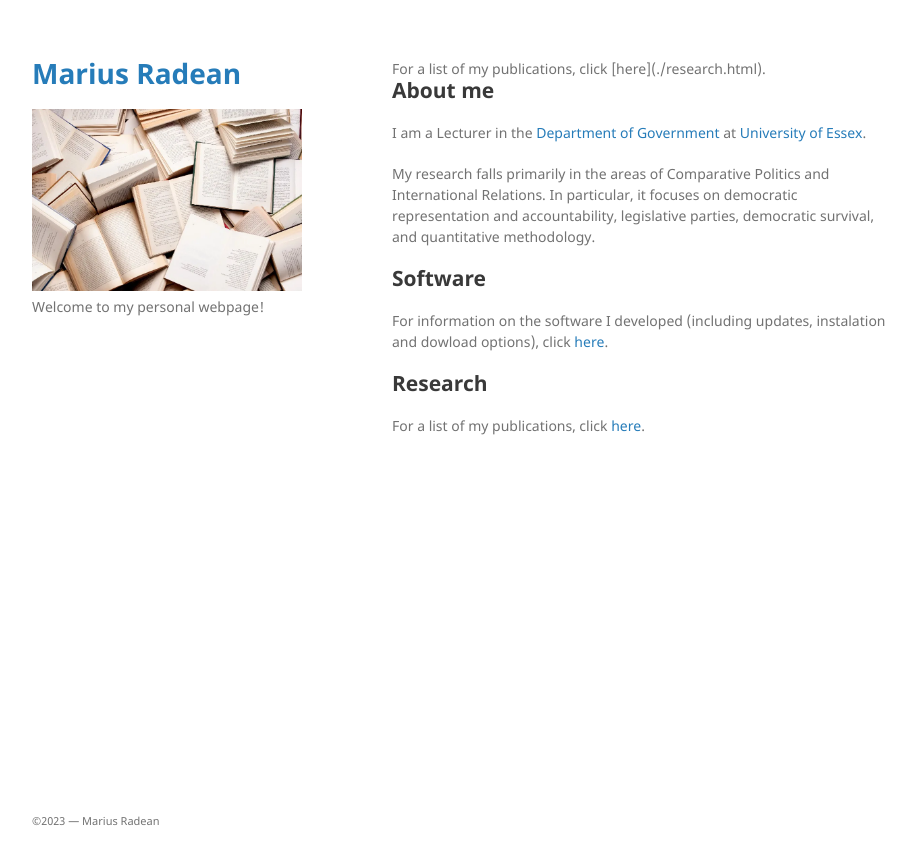
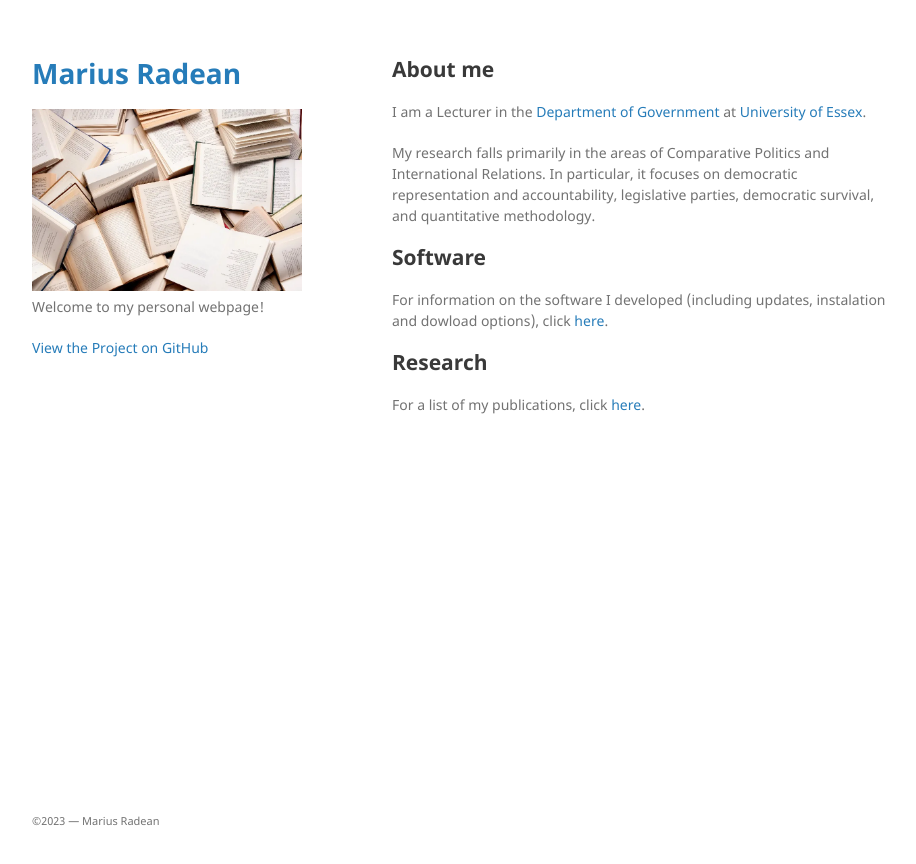
Before and after one commit to mradean/mradean.github.io, a Jekyll site: the page built from index.md, in a window 1280 px wide. Shown: the top 864 px of the page, without its empty margins (178-1094 px from the left). Built offline with Jekyll 4.4.1, drawn with Linux system fonts in a browser that asks for light colours; our own code applies the rules of GitHub Pages for plain Markdown files.

Commit message:
Update default.html

```diff
--- a/_layouts/default.html
+++ b/_layouts/default.html
@@ -22,6 +22,9 @@
         {% endif %}
 
         <p>{{ site.description | default: site.github.project_tagline }}</p>
+
+        <p class="view"><a href="{{ ./software.html }}">View the Project on GitHub <small>{{ https://mradean.github.io/software.html }}</small></a></p>
+
 <!--
         {% if site.github.is_project_page %}
         <p class="view"><a href="{{ site.github.repository_url }}">View the Project on GitHub <small>{{ site.github.repository_nwo }}</small></a></p>
@@ -42,8 +45,6 @@
       </header>
       <section>
 
-      For a list of my publications, click [here](./research.html).
-
       {{ content }}
 
       </section>
```
